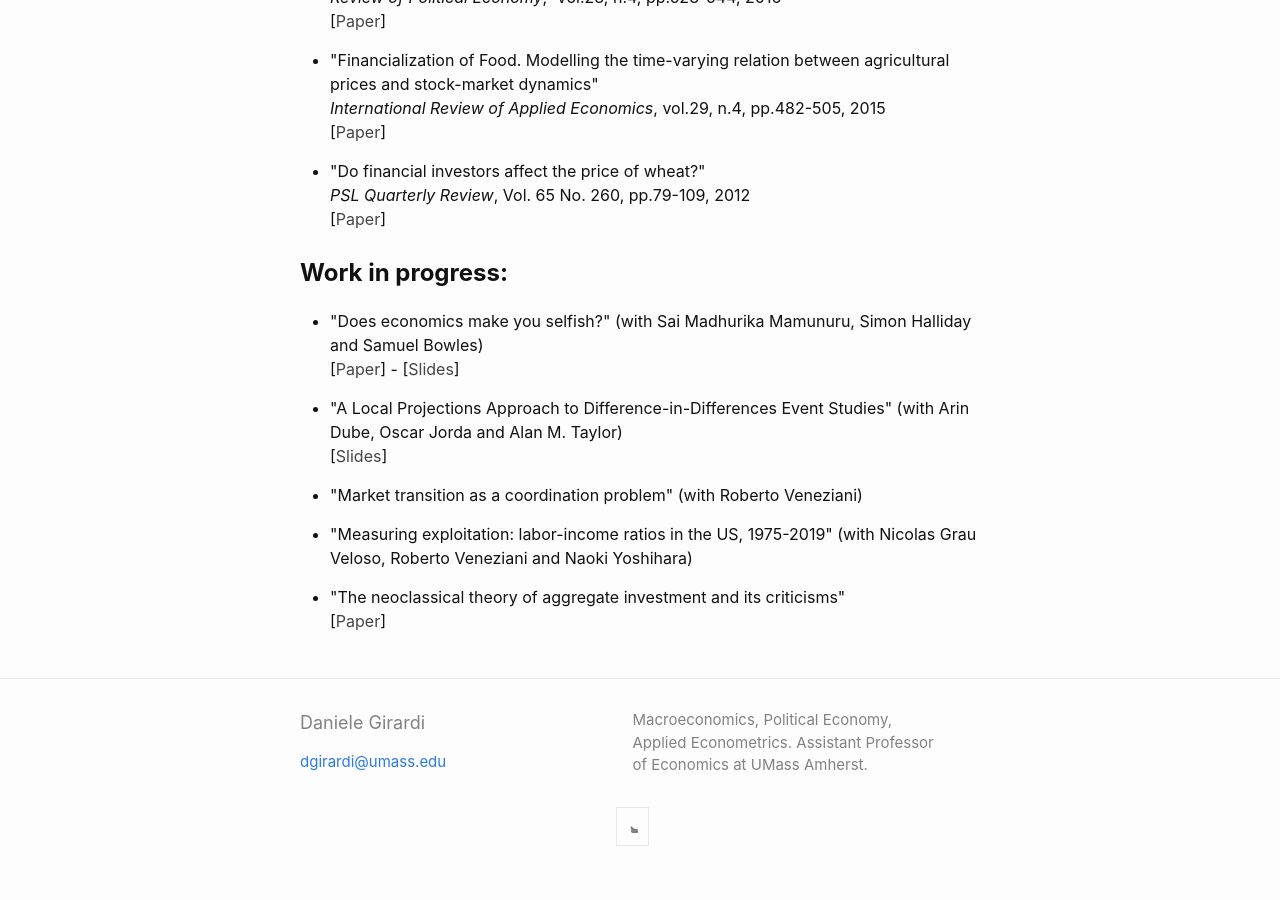
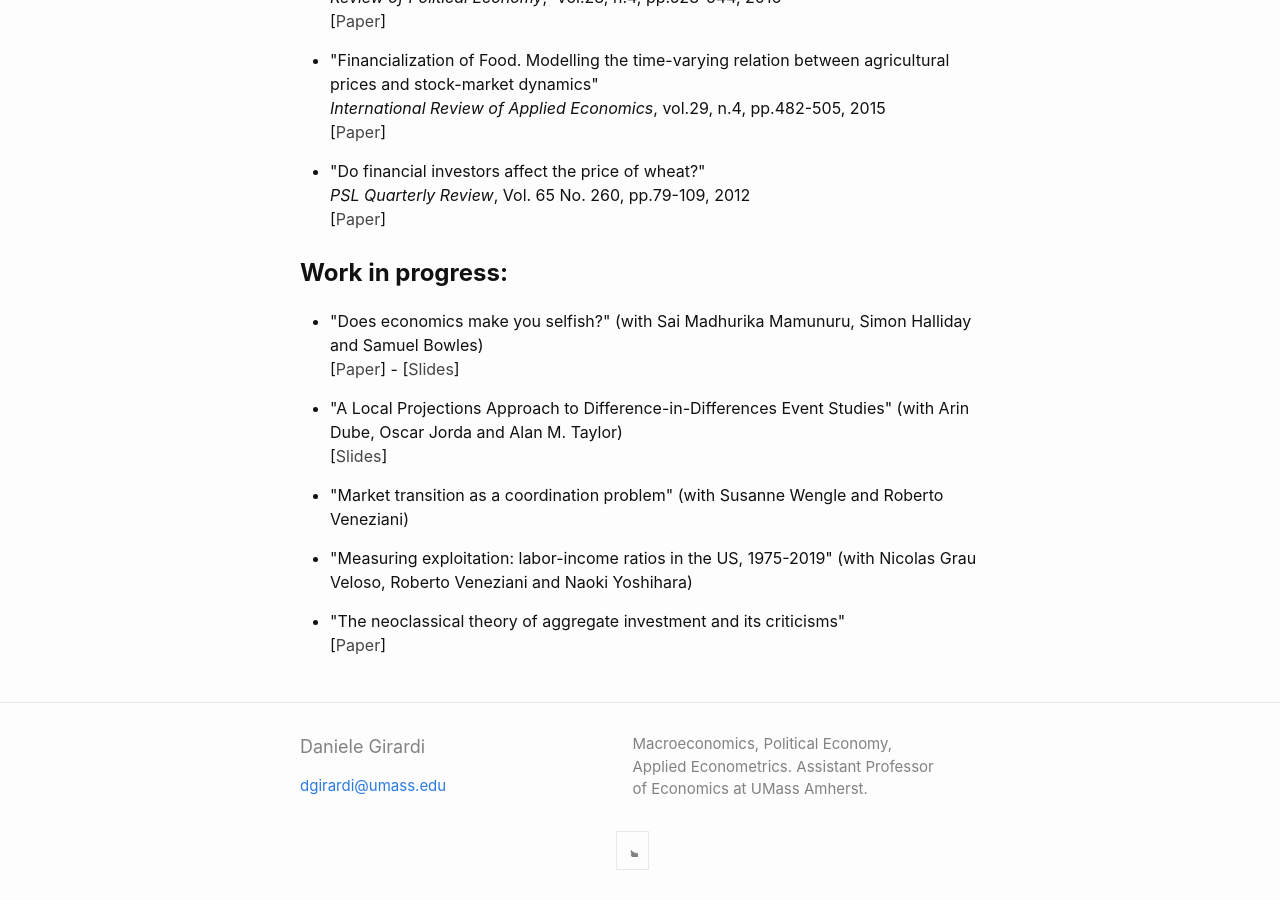
Before and after one commit to danielegirardi/danielegirardi.github.io, a Jekyll site: the page built from index.md, in a window 1280 px wide and 900 px high, scrolled down 1217 px. Built offline with Jekyll 4.4.1, drawn with Linux system fonts in a browser that asks for light colours; before the commit the page ends 2093 px from its top, so only the background shows below that.

Commit message:
Update home.html

```diff
--- a/_layouts/home.html
+++ b/_layouts/home.html
@@ -124,7 +124,7 @@ Work in progress:</strong></h1>
 </ul>
 
   <ul style="list-style-type: disc;">
- 	<li>"Market transition as a coordination problem" (with Roberto Veneziani) <br/></li>
+ 	<li>"Market transition as a coordination problem" (with Susanne Wengle and Roberto Veneziani) <br/></li>
 </ul>
     <ul style="list-style-type: disc;">
  	<li>"Measuring exploitation: labor-income ratios in the US, 1975-2019" (with Nicolas Grau Veloso, Roberto Veneziani and Naoki Yoshihara) <br/></li>
```
